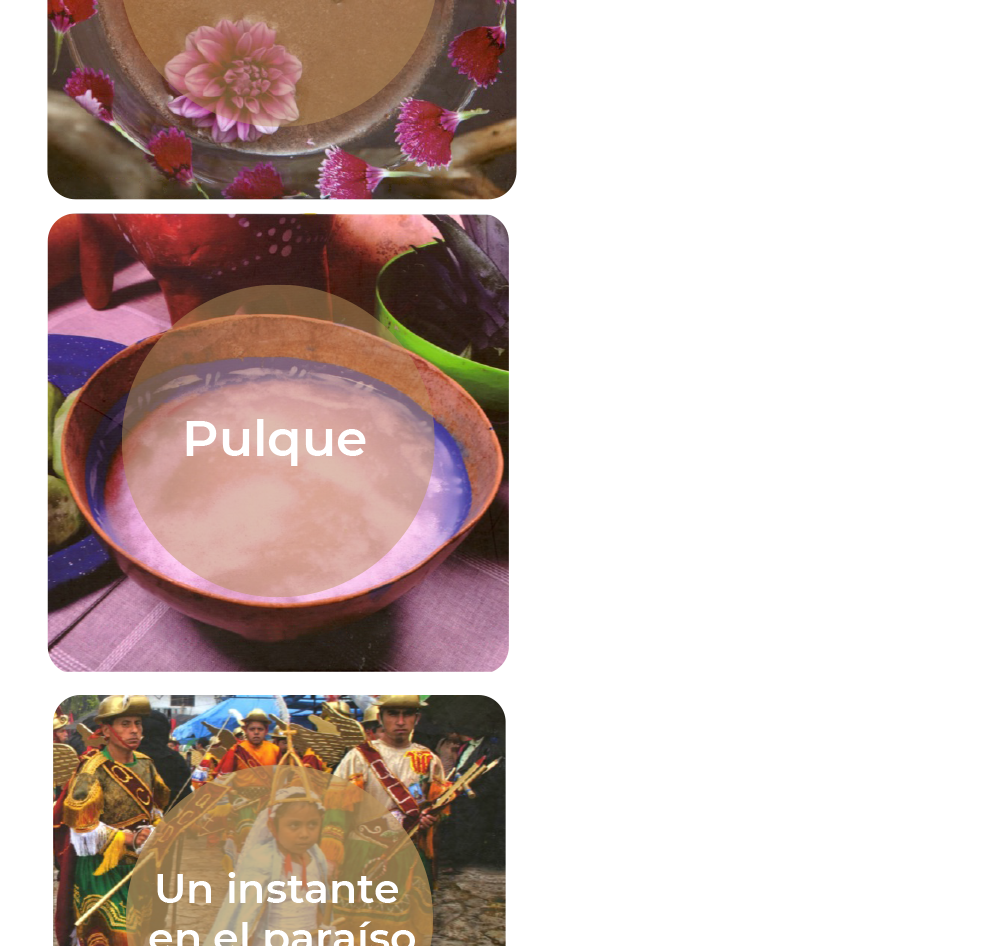
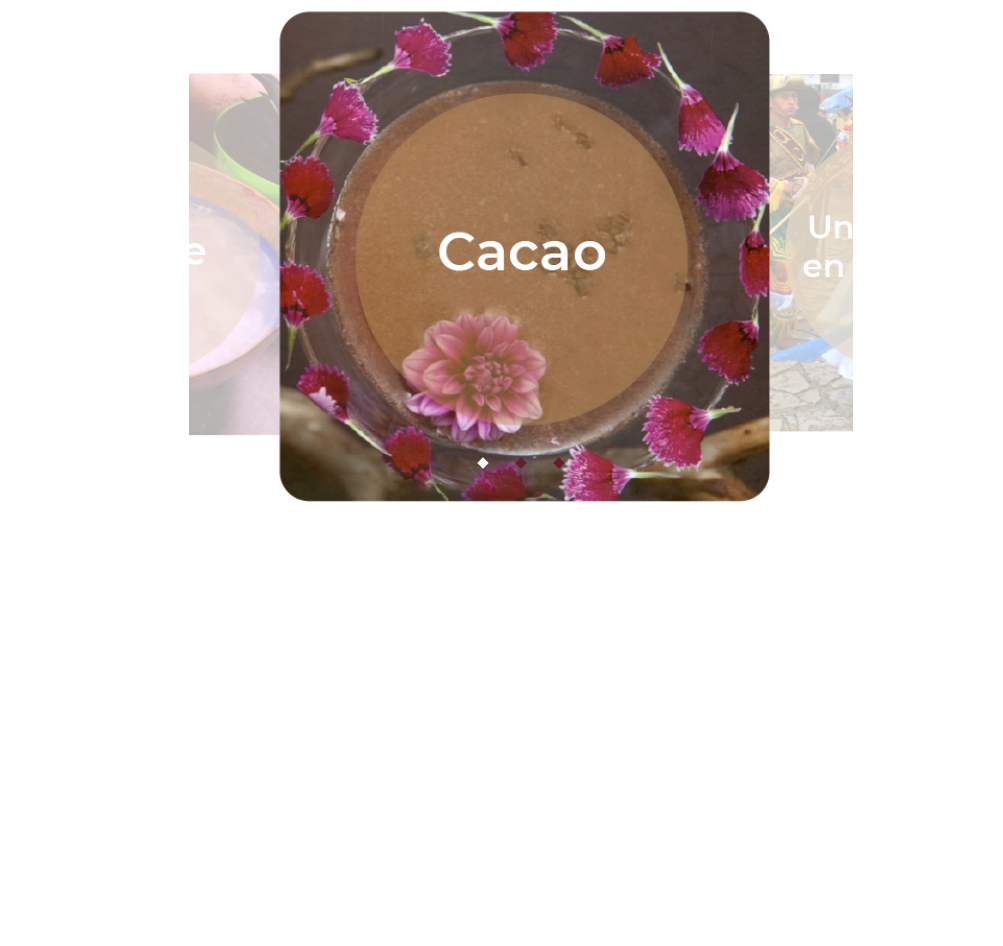
Before and after one commit to jacobomnp/MuseoIndigena, a plain HTML site: page index.html in a window 1280 px wide. Shown: the part 668-1614 px from the top of the page, without its empty margins (119-1122 px from the left). After the commit the page ends 1191 px from the top, so only its background shows below. Drawn offline with nearby package versions, Linux system fonts and the light colour scheme.

Commit message:
Update index.html
carrrusel funcionando

```diff
--- a/index.html
+++ b/index.html
@@ -4,8 +4,12 @@
 	<meta charset="utf-8">
 	<meta name="viewport" content="width=device-width, initial-scale=1">
 	<title>Biblioteca Virtuak</title>
-	<link rel="stylesheet" href="css/style.css">
-	<script defer src="js/script.js"></script>
+
+	<!-- Materialize.css -->
+    <link rel="stylesheet" href="https://cdnjs.cloudflare.com/ajax/libs/materialize/1.0.0/css/materialize.min.css">
+
+    <!-- CSS Estilos -->
+    <link rel="stylesheet" href="css/style.css">
 </head>
 <body>
 
@@ -38,21 +42,32 @@
 
 		<div class="carrusel">
 			<h2 class="titulo">Publicaciones de los acervos del INPI</h2>
+			<div class="container">
+	        	<div class="row">
+		            <div class="col s12">
+		                <div class="carousel center-align">
+		                    <div class="carousel-item">
+		                        <a href=http://200.57.183.23/cgi-bin/koha/opac-detail.pl?biblionumber=372864><img src="recursos/FOTOS_CARRUSEL/Cacao.png" alt=""></a>
+		                    </div>
 
-			<div class="grande">
+		                    <div class="carousel-item">
+		                        <a href="http://200.57.183.23/cgi-bin/koha/opac-detail.pl?biblionumber=372454"><img src="recursos/fotos_carrusel/paraiso.png" width="400" alt=""></a>
+		                    </div>
 
-				<a href="http://200.57.183.23/cgi-bin/koha/opac-detail.pl?biblionumber=372864" class="img"><img src="recursos/FOTOS_CARRUSEL/Cacao.png" alt="Cacao" ></a>
-
-				<a href="http://200.57.183.23/cgi-bin/koha/opac-detail.pl?biblionumber=372863" class="img"><img src="recursos/FOTOS_CARRUSEL/Pulque.png" alt="Pulque"></a>
-
-				<a href="http://200.57.183.23/cgi-bin/koha/opac-detail.pl?biblionumber=372454" class="img"><img src="recursos/FOTOS_CARRUSEL/Paraiso.png" alt="Paraiso"></a>
-
-			</div>
-
-			<div class="boton atras">&#60</div>
-			<div class="boton adelante">&#62</div>
+		                    <div class="carousel-item">
+		                        <a href="http://200.57.183.23/cgi-bin/koha/opac-detail.pl?biblionumber=372863"><img src="recursos/fotos_carrusel/pulque.png" width="400" alt=""></a>
+		                    </div>
+		                </div>
+		            </div>
+	        	</div>
+    		</div>
 		</div>
 	</div>
 
+	<!-- Materialize.js -->
+    <script src="https://cdnjs.cloudflare.com/ajax/libs/materialize/1.0.0/js/materialize.min.js"></script>
+
+    <!-- JS Main -->
+    <script src="js/script.js"></script>
 </body>
 </html>
```
